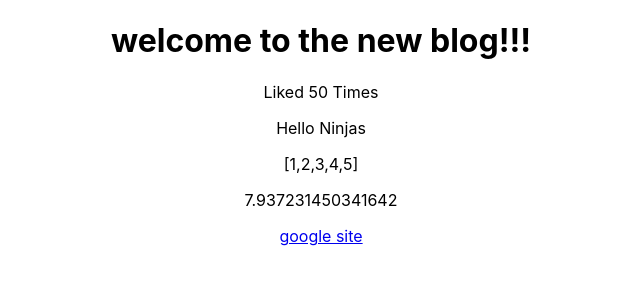
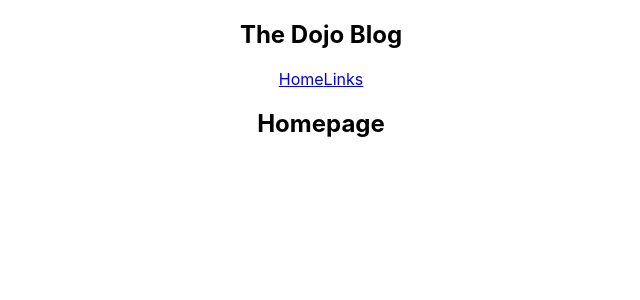
Before and after one commit to hyperkarmic/net-ninja-react, a React (Create React App) app in the folder dojoblog/: page / in a window 1280 px wide. Shown: the top 300 px of the page, without its empty margins (319-959 px from the left). Built offline with nearby package versions, Linux system fonts and the light colour scheme.

Commit message:
the classic react app-component nesting behaviour demonstrated

```diff
--- a/dojoblog/src/App.js
+++ b/dojoblog/src/App.js
@@ -1,18 +1,13 @@
 import './App.css'
+import Navbar from './Navbar.js'
+import Home from './Home.js'
 
 function App() {
-  const title = 'welcome to the new blog!!!'
-  const likes = 50
-  const link = 'http://www.google.com'
   return (
     <div className='App'>
+      <Navbar />
       <div className='content'>
-        <h1>{title}</h1>
-        <p>Liked {likes} Times</p>
-        <p>Hello Ninjas</p>
-        <p>[1,2,3,4,5]</p>
-        <p>{Math.random() * 10}</p>
-        <a href={link}>google site</a>
+        <Home />
       </div>
     </div>
   )
--- /dev/null
+++ b/dojoblog/src/Home.js
@@ -0,0 +1,9 @@
+const Home = () => {
+  return (
+    <div className='home'>
+      <h2>Homepage</h2>
+    </div>
+  )
+}
+
+export default Home
--- /dev/null
+++ b/dojoblog/src/Navbar.js
@@ -0,0 +1,13 @@
+const Navbar = () => {
+  return (
+    <nav className='navbar'>
+      <h1>The Dojo Blog</h1>
+      <div className='links'>
+        <a href='/'>Home</a>
+        <a href='/create'>Links</a>
+      </div>
+    </nav>
+  )
+}
+
+export default Navbar
```
